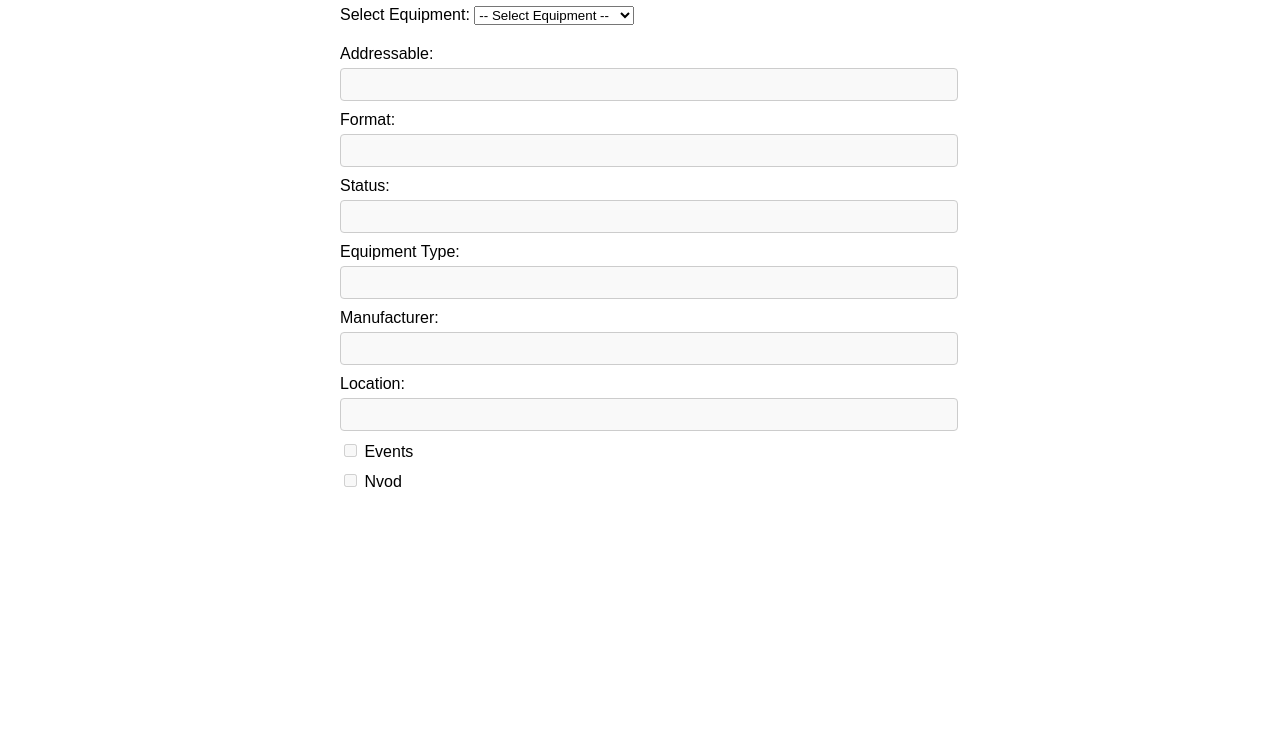
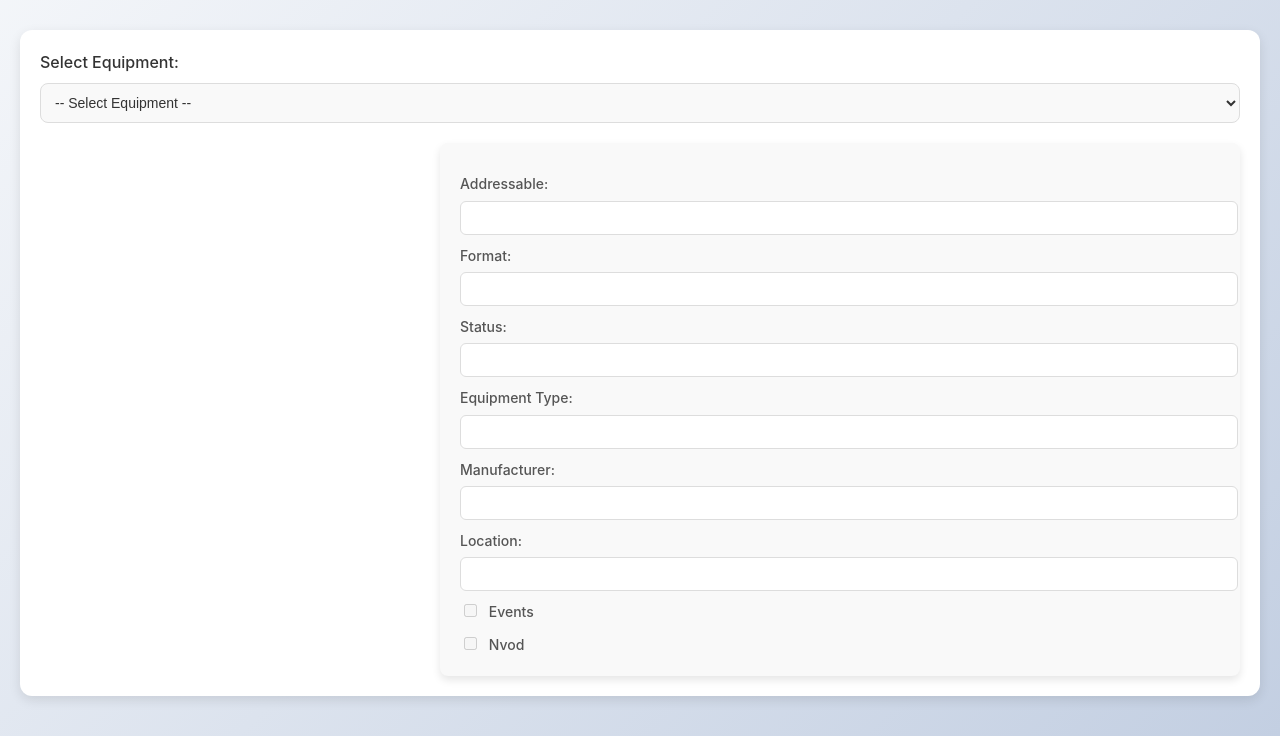
Before and after one commit to MSMelok/box-mate, a plain HTML site: page index.html in a window 1280 px wide. Shown: the part 74-810 px from the top of the page. Drawn offline with Linux system fonts and the light colour scheme.

Commit message:
initalUpload

```diff
--- a/index.html
+++ b/index.html
@@ -15,7 +15,16 @@
             <option value="">-- Select Equipment --</option>
         </select>
 
-        <!-- Equipment Details -->
+        <!-- Container for Pictures and Details -->
+        <div id="content-container">
+            <!-- Equipment Pictures (Left Side) -->
+            <div id="equipment-pictures">
+                <img id="picture1" src="" alt="Equipment Picture 1" style="display: none;">
+                <img id="picture2" src="" alt="Equipment Picture 2" style="display: none;">
+                <img id="picture3" src="" alt="Equipment Picture 3" style="display: none;">
+            </div>
+
+            <!-- Equipment Details (Right Side) -->
             <div id="equipment-details">
                 <label for="addressable">Addressable:</label>
                 <input type="text" id="addressable" readonly>
@@ -42,12 +51,6 @@
                     <input type="checkbox" id="nvod" disabled> Nvod
                 </label>
             </div>
-
-        <!-- Equipment Pictures -->
-        <div id="equipment-pictures">
-            <img id="picture1" src="" alt="Equipment Picture 1" style="display: none;">
-            <img id="picture2" src="" alt="Equipment Picture 2" style="display: none;">
-            <img id="picture3" src="" alt="Equipment Picture 3" style="display: none;">
         </div>
     </div>
 
--- a/styles.css
+++ b/styles.css
@@ -1,35 +1,131 @@
+/* General Styles */
 body {
-    font-family: Arial, sans-serif;
-    margin: 20px;
+    font-family: -apple-system, BlinkMacSystemFont, "Segoe UI", Roboto, "Helvetica Neue", Arial, sans-serif;
+    margin: 0;
+    padding: 0;
+    background: linear-gradient(135deg, #f5f7fa, #c3cfe2);
+    color: #333;
+    line-height: 1.6;
 }
 
+/* Container for the Guide */
 #equipment-guide {
-    max-width: 600px;
-    margin: 0 auto;
+    max-width: 1200px;
+    margin: 40px auto;
+    padding: 20px;
+    background: #ffffff;
+    border-radius: 12px;
+    box-shadow: 0 4px 12px rgba(0, 0, 0, 0.1);
 }
 
+/* Dropdown Styling */
+#equipment-guide label {
+    font-size: 16px;
+    font-weight: 500;
+    color: #333;
+}
+
+#equipment-type {
+    width: 100%;
+    padding: 10px;
+    margin-top: 8px;
+    border: 1px solid #ddd;
+    border-radius: 8px;
+    font-size: 14px;
+    color: #333;
+    background: #f9f9f9;
+    transition: border-color 0.3s ease;
+}
+
+#equipment-type:focus {
+    border-color: #007aff;
+    outline: none;
+}
+
+/* Content Container (Pictures + Details) */
+#content-container {
+    display: flex;
+    margin-top: 20px;
+    gap: 20px;
+}
+
+/* Equipment Pictures (Left Side) */
+#equipment-pictures {
+    flex: 1;
+    display: flex;
+    flex-direction: column;
+    gap: 10px;
+}
+
+#equipment-pictures img {
+    max-width: 100%;
+    height: auto;
+    border-radius: 8px;
+    box-shadow: 0 4px 8px rgba(0, 0, 0, 0.1);
+    transition: transform 0.3s ease, box-shadow 0.3s ease;
+}
+
+#equipment-pictures img:hover {
+    transform: translateY(-5px);
+    box-shadow: 0 6px 12px rgba(0, 0, 0, 0.15);
+}
+
+/* Equipment Details (Right Side) */
 #equipment-details {
-    margin-top: 20px;
+    flex: 2;
+    padding: 20px;
+    background: #f9f9f9;
+    border-radius: 8px;
+    box-shadow: 0 4px 8px rgba(0, 0, 0, 0.1);
 }
 
 #equipment-details label {
     display: block;
     margin-top: 10px;
+    font-size: 14px;
+    font-weight: 500;
+    color: #555;
 }
 
 #equipment-details input[type="text"] {
     width: 100%;
     padding: 8px;
     margin-top: 5px;
-    border: 1px solid #ccc;
-    border-radius: 4px;
-    background-color: #f9f9f9;
+    border: 1px solid #ddd;
+    border-radius: 6px;
+    font-size: 14px;
+    color: #333;
+    background: #fff;
+    transition: border-color 0.3s ease;
 }
 
-#equipment-pictures img {
-    max-width: 100%;
-    height: auto;
-    margin-top: 20px;
-    border: 1px solid #ddd;
-    border-radius: 4px;
+#equipment-details input[type="text"]:focus {
+    border-color: #007aff;
+    outline: none;
 }
+
+/* Checkbox Styling */
+#equipment-details input[type="checkbox"] {
+    margin-right: 8px;
+    accent-color: #007aff;
+}
+
+/* Header Styling */
+h1 {
+    text-align: center;
+    font-size: 28px;
+    font-weight: 600;
+    color: #333;
+    margin-bottom: 20px;
+}
+
+/* Responsive Design */
+@media (max-width: 768px) {
+    #content-container {
+        flex-direction: column;
+    }
+
+    #equipment-pictures {
+        margin-bottom: 20px;
+    }
+}
```
Lines whose indentation alone changed are shown as unchanged.
